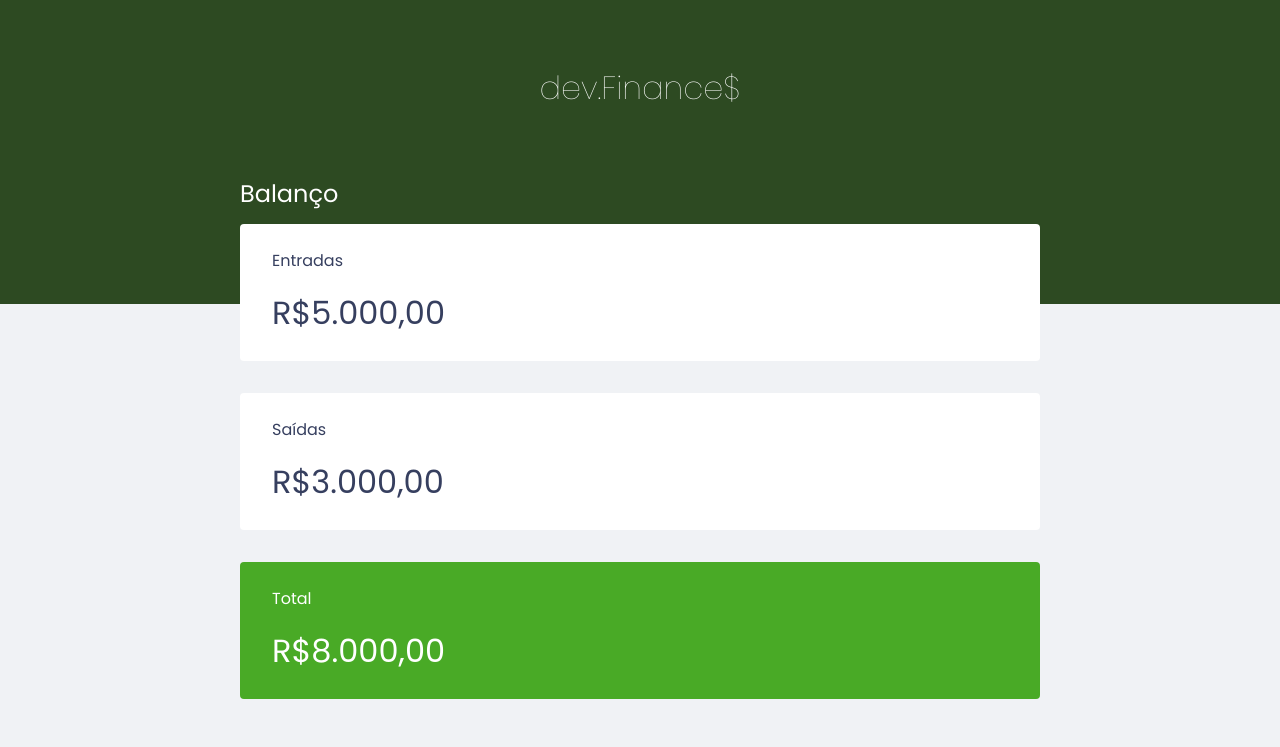
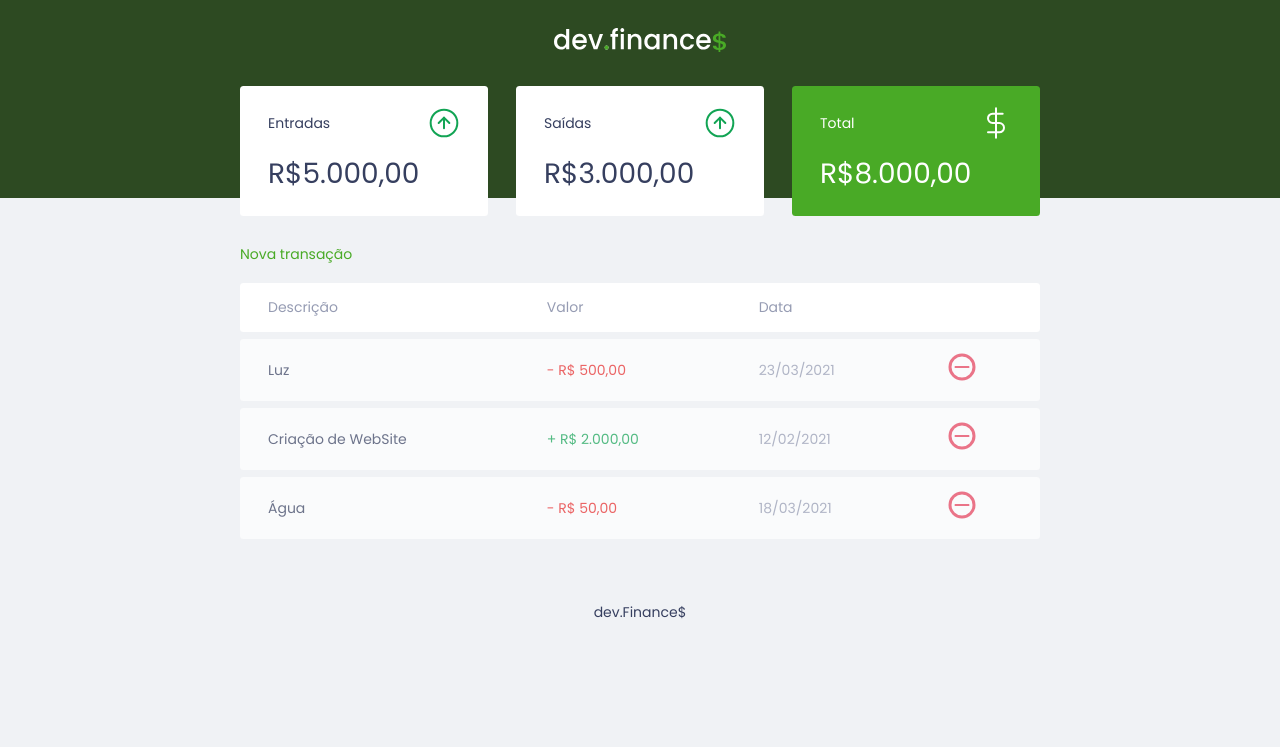
Before and after one commit to luizhlima/devFinance, a plain HTML site: page index.html in a window 1280 px wide. Shown: the top 747 px of the page. Drawn offline with Linux system fonts and the light colour scheme.

Commit message:
Alteraçoes no html e adicionada a pasta assets

```diff
--- a/css/style.css
+++ b/css/style.css
@@ -7,6 +7,10 @@
     margin: 0;
     padding: 0;
     box-sizing: border-box;
+}
+
+html {
+    font-size: 93.75%;
 }
 
 body {
@@ -30,7 +34,7 @@ h2 {
 /* ------------------------ HEADER ------------------------ */
 header {
     background: #2d4a22;
-    padding: 2rem 0 2rem;
+    padding: 2rem 0 10rem;
     text-align: center;
 }
 
@@ -39,9 +43,9 @@ header {
     font-weight: 100;
     padding: 2rem 0 10rem;
 }
-/* ------------------------ HEADER ------------------------ */
+/* ------------------------ HEADER F ------------------------ */
 
-/* ------------------------ BALANCE ------------------------ */
+/* ------------------------ BALANCE S ------------------------ */
 #balance {
     margin-top: -8rem;
 }
@@ -51,6 +55,7 @@ header {
     margin-top: 0;
 }
 
+/* ------------------------ CARDS S ------------------------ */
 .card {
     background: #fff;
     padding: 1.5rem 2rem;
@@ -62,6 +67,9 @@ header {
 .card h3 {
     font-weight: normal;
     font-size: 1rem;
+    display: flex;
+    align-items: center;
+    justify-content: space-between;
 }
 
 .card p {
@@ -74,16 +82,44 @@ header {
     background: #49aa26;
     color: #fff;
 }
-/* ------------------------ BALANCE ------------------------ */
+/* ------------------------ LINKS S ------------------------ */
+a {
+    color: #49aa26;
+    text-decoration: none;
+}
 
-/* ------------------------ TRANSACTIONS ------------------------ */
+a:hover {
+    color: #3dd705;
+}
+
+.button.new {
+    display: inline-block;
+    margin-bottom: 0.8rem;
+}
+/* ------------------------ LINKS F ------------------------ */
+
+/* ------------------------ CARDS F ------------------------ */
+.sr-only {
+    position: absolute;
+    margin: -1px;
+    padding: 0;
+    width: 1px;
+    height: 1px;
+    overflow: hidden;
+    white-space: nowrap;
+    clip: rect(0, 0, 0, 0);
+    border-width: 0;
+}
+/* ------------------------ BALANCE F ------------------------ */
+
+/* ------------------------ TRANSACTIONS S ------------------------ */
 #data-table {
     width: 100%;
     border-spacing: 0rem 0.5rem;
     color: #969cb3;
 }
 
-table th {
+table thead th {
     background:#fff;
     color: #969cb3;
     font-weight: normal;
@@ -91,12 +127,12 @@ table th {
     text-align: left;
 }
 
-table td {
+table tbody td {
     background: #fff;
     padding: 1rem 2rem;
 }
 
-table tr {
+table tbody tr {
     opacity: 0.7;
 }
 
@@ -108,7 +144,11 @@ table tbody tr:hover{
 table thead tr th:first-child,
 table tbody tr td:first-child {
     border-radius: 0.25rem 0 0 0.25rem;
+}
 
+table thead tr th:last-child,
+table tbody tr td:last-child {
+    border-radius: 0 0.25rem 0.25rem 0;
 }
 
 td.description {
@@ -122,13 +162,27 @@ td.income {
 td.expense {
     color: #e92929;
 }
-/* ------------------------ TRANSACTIONS ------------------------ */
+/* ------------------------ TRANSACTIONS F ------------------------ */
 
-/* ------------------------ FOOTER ------------------------ */
+/* ------------------------ FOOTER S ------------------------ */
 .footer {
     text-align: center;
     color: var(--dark-blue);
     opacity: 0.6rem;
     padding: 4rem 0 2rem;
 }
-/* ------------------------ FOOTER ------------------------ */
+/* ------------------------ FOOTER F ------------------------ */
+
+/* ------------------------ RESPONSIVE S ------------------------ */
+@media(min-width: 800px) {
+    html {
+        font-size: 87.5%;
+    }
+
+    #balance {
+        display: grid;
+        grid-template-columns: repeat(3, 1fr);
+        gap: 2rem;
+    }
+}
+/* ------------------------ RESPONSIVE F ------------------------ */
--- a/index.html
+++ b/index.html
@@ -13,55 +13,69 @@
 
 <body>
     <header>
-        <h1 id="logo">dev.Finance$</h1>
+        <img src="./assets/logo.svg" alt="Logo Dev Finance">
     </header>
 
     <main class="container">
         <section id="balance">
-            <h2>Balanço</h2>
+            <h2 class="sr-only">Balanço</h2>
 
             <div class="card">
-                <h3>Entradas</h3>
+                <h3>
+                    <span>Entradas</span>
+                    <img src="./assets/income.svg" alt="Image de entradas">
+                </h3>
                 <p>R$5.000,00</p>
             </div>
 
 
             <div class="card">
-                <h3>Saídas</h3>
+                <h3>
+                    <span>Saídas</span>
+                    <img src="./assets/income.svg" alt="Image de entradas">
+                </h3>
                 <p>R$3.000,00</p>
             </div>
 
             <div class="card total">
-                <h3>Total</h3>
+                <h3>
+                    <span>Total</span>
+                    <img src="./assets/total.svg" alt="Image total">
+                </h3>
                 <p>R$8.000,00</p>
             </div>
 
         </section>
         <section id="transaction">
-            <h2>Transações</h2>
+            <h2 class="sr-only">Transações</h2>
+            <a href="#" class="button new">Nova transação</a>
             <table id="data-table">
                 <thead>
                     <tr>
-                        <th >Descrição</th>
+                        <th>Descrição</th>
                         <th>Valor</th>
                         <th>Data</th>
+                        <th></th>
                     </tr>
                 </thead>
                 <tbody>
                     <tr>
                         <td class="description">Luz</td>
-                        <td class="expense">- R$ 500,00</td>
+                        <td class="expense"> - R$ 500,00</td>
                         <td class="date">23/03/2021</td>
+                        <td><img src="./assets/minus.svg" alt="Imagem para remover transação"></td>
                     </tr>
                     <tr>
                         <td class="description">Criação de WebSite</td>
-                        <td class="income">+ R$ 2.000,00</td>
+                        <td class="income"> + R$ 2.000,00</td>
                         <td class="date">12/02/2021</td>
+                        <td><img src="./assets/minus.svg" alt="Imagem para remover transação"></td>
                     </tr>
                     <tr>
                         <td class="description">Água</td>
-                        <td class="expense">- R$ 50,00</td>
+                        <td class="expense"> - R$ 50,00</td>
                         <td class="date">18/03/2021</td>
+                        <td><img src="./assets/minus.svg" alt="Imagem para remover transação"></td>
                     </tr>
                 </tbody>
             </table>
```
Also changed, not shown: assets/expense.svg (added), assets/income.svg (added), assets/logo.svg (added), assets/minus.svg (added), assets/plus.svg (added), assets/total.svg (added).
